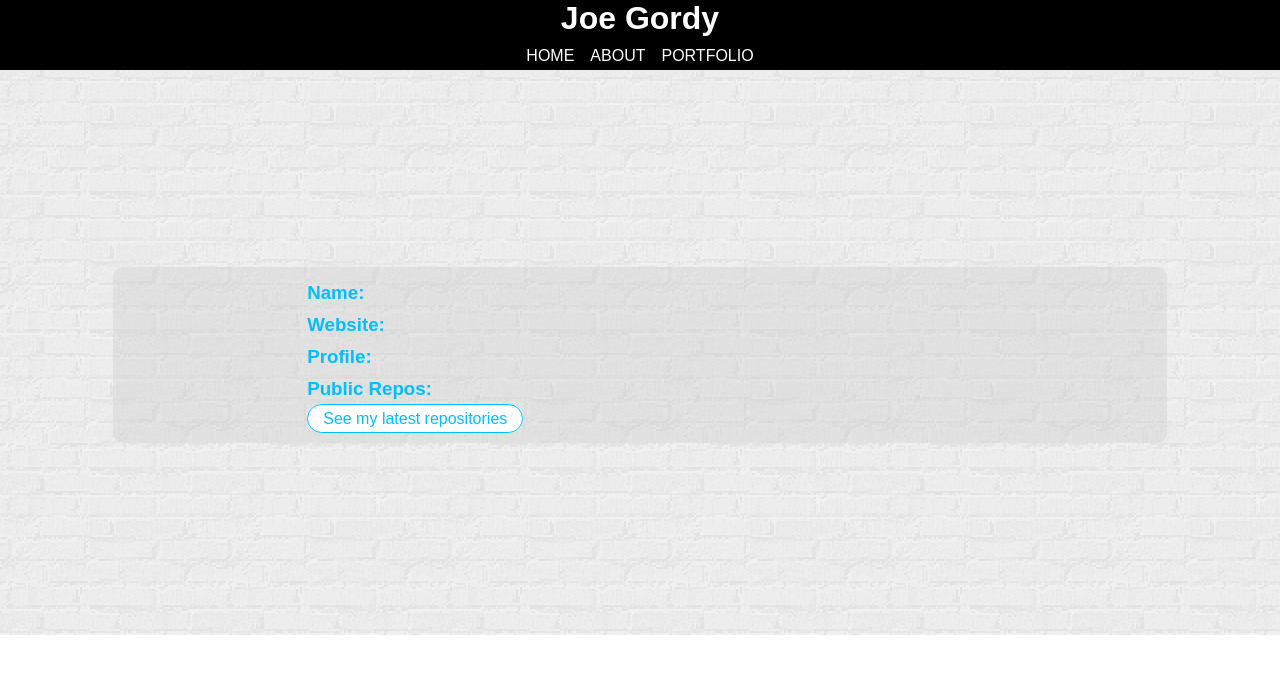
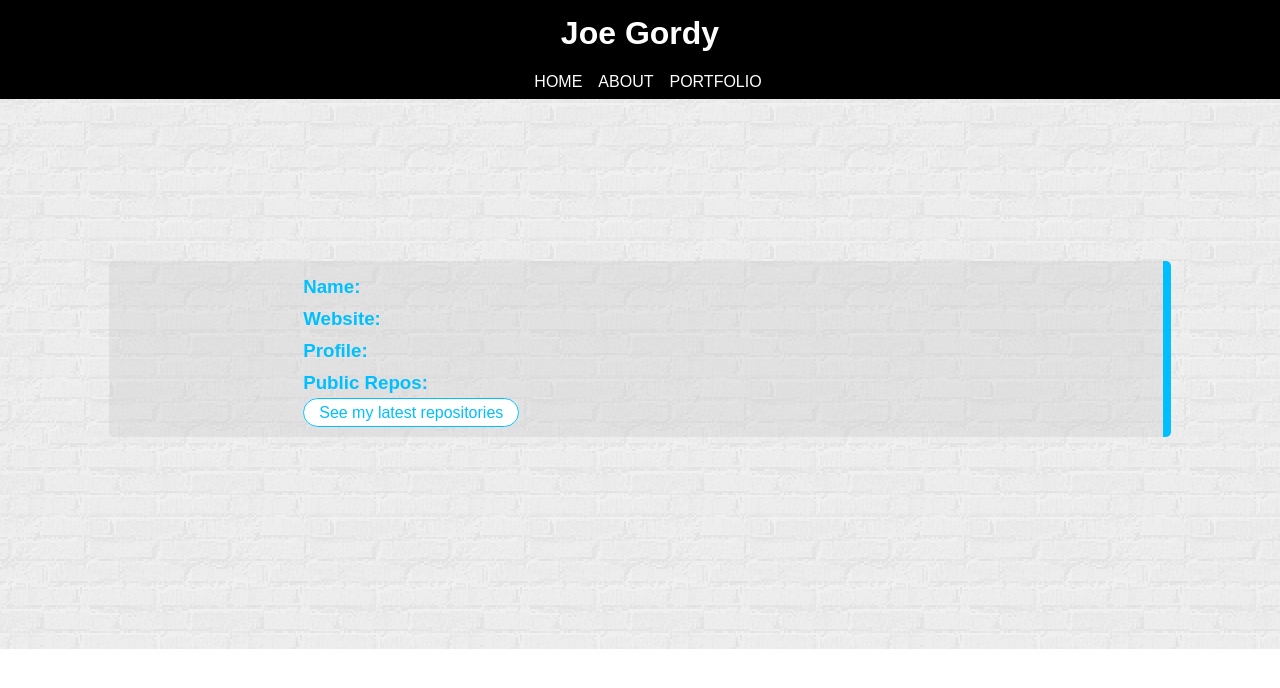
Before and after one commit to JGordy/portfolio_app_pt2, a React app: page / in a window 1280 px wide. Built offline with nearby package versions, Linux system fonts and the light colour scheme; no server answers.

Commit message:
added sticky nav bar

```diff
--- a/src/components/Layout.js
+++ b/src/components/Layout.js
@@ -12,19 +12,19 @@ export default class BaseLayout extends Component {
     let navStyle = {
       textDecoration: 'none',
       textTransform: 'uppercase',
-      margin: '5px 8px',
+      margin: '0px 8px',
       padding: '5px 0px'
     }
     return (
       <div className="App">
         <header style={headerStyle}>
           <h1>Joe Gordy</h1>
-          <nav style={navStyle}>
-            <NavLink style={navStyle} to='/'>Home</NavLink>
-            <NavLink style={navStyle} to='/About'>About</NavLink>
-            <NavLink style={navStyle} to='/Portfolio'>Portfolio</NavLink>
-          </nav>
         </header>
+        <nav>
+        <NavLink style={navStyle} to='/'>Home</NavLink>
+        <NavLink style={navStyle} to='/About'>About</NavLink>
+        <NavLink style={navStyle} to='/Portfolio'>Portfolio</NavLink>
+        </nav>
         {this.props.children}
       </div>
     );
--- a/src/styles/App.css
+++ b/src/styles/App.css
@@ -12,6 +12,20 @@
   text-align: center;
 }
 
+header {
+  height: 50px;
+  padding-top: 15px;
+}
+
+nav {
+  background-color: black;
+  position: -webkit-sticky;
+  position: sticky;
+  padding: 8px;
+  top: 0px;
+  width: 100%;
+}
+
 nav a {
   color: white;
 }
@@ -24,14 +38,15 @@ nav a:hover {
 display: flex;
 justify-content: center;
 align-items: center;
-min-height: 560px;
+min-height: 500px;
 height: 100%;
 }
 
 .home_container {
  align-items: center;
  background-color: rgba(200, 200, 200, 0.3);
- border-radius: 10px;
+ border-radius: 5px;
+ border-right: 8px solid deepskyblue;
  display: flex;
  height: 100%;
  justify-content: space-around;
```
